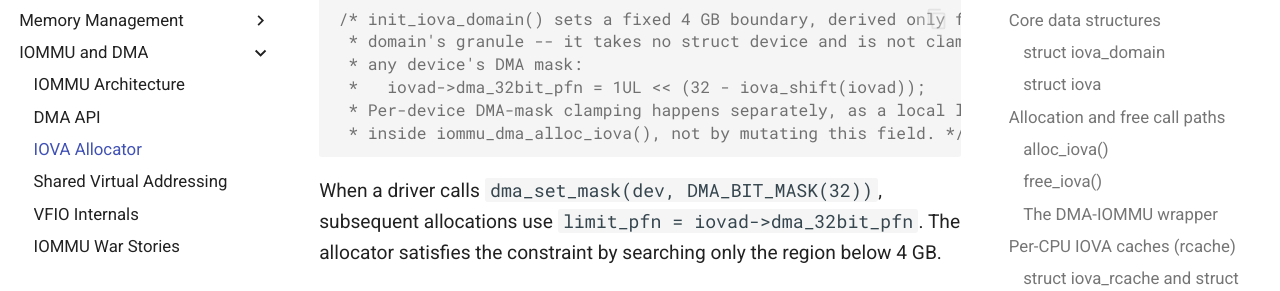
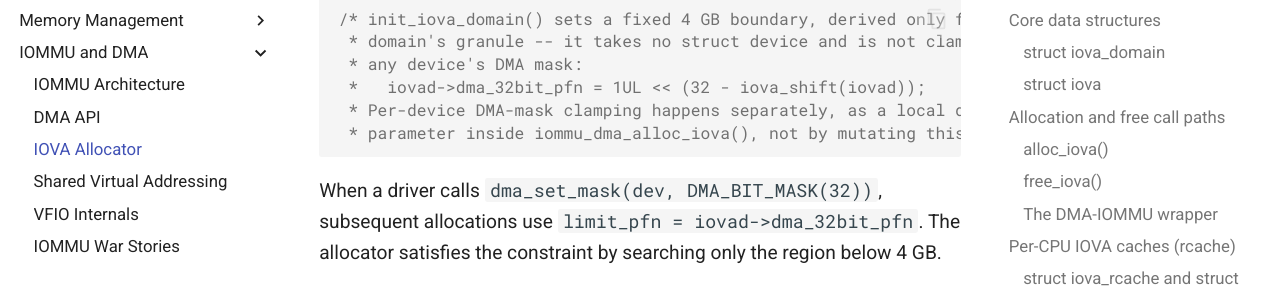
Before and after one commit to laveeshb/linux-kernel-internals, an MkDocs documentation site: the page built from docs/iommu/iova-allocator.md, in a window 1280 px wide and 900 px high, scrolled down 6960 px. Shown: the part 161-452 px from the top of the window. Built offline with MkDocs 1.6.1 and Material for MkDocs 9.7.7, drawn with Linux system fonts in a browser that asks for light colours.

Commit message:
Address round 1 review: fix two minor issues
- iova-allocator.md: the dma_32bit_pfn comment I added invented a
  variable name (limit_pfn); the real iommu_dma_alloc_iova() parameter
  is named dma_limit.
- vfio-internals.md: the new struct vfio_domain block omitted a
  truncation marker (/* ... */) that every other simplified struct in
  this PR uses -- it's missing enforce_cache_coherency, now noted.

Two pre-existing, untouched dma-api.md issues (a stale
iommu_dma_free_iova() call-site type, a swiotlb_bounce() call missing
the current pool argument) logged to #750.

````diff
--- a/docs/iommu/iova-allocator.md
+++ b/docs/iommu/iova-allocator.md
@@ -220,8 +220,8 @@
  * domain's granule -- it takes no struct device and is not clamped by
  * any device's DMA mask:
  *   iovad->dma_32bit_pfn = 1UL << (32 - iova_shift(iovad));
- * Per-device DMA-mask clamping happens separately, as a local limit_pfn
- * inside iommu_dma_alloc_iova(), not by mutating this field. */
+ * Per-device DMA-mask clamping happens separately, as a local dma_limit
+ * parameter inside iommu_dma_alloc_iova(), not by mutating this field. */
 ```
 
 When a driver calls `dma_set_mask(dev, DMA_BIT_MASK(32))`, subsequent allocations use `limit_pfn = iovad->dma_32bit_pfn`. The allocator satisfies the constraint by searching only the region below 4 GB.
````
Also changed, not shown: docs/iommu/vfio-internals.md (+1 -0 lines).
